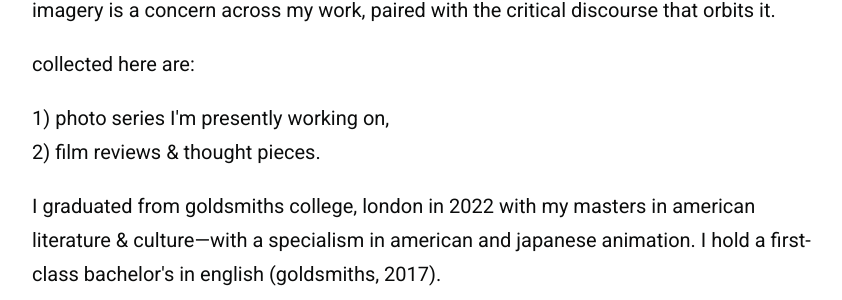
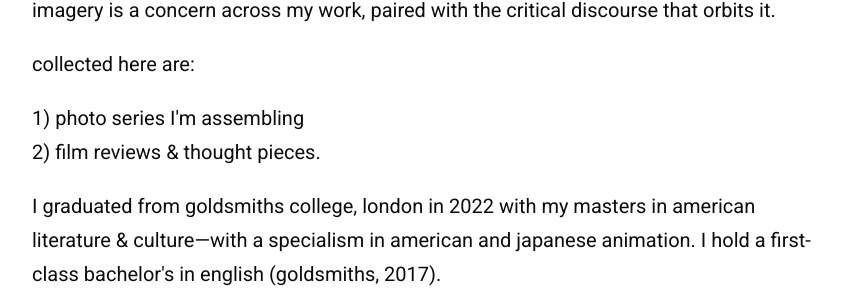
Before and after one commit to zoeurl/zoedowney.github.io, a Jekyll site: the page built from about/index.html, in a window 1280 px wide. Shown: the part 294-594 px from the top of the page, without its empty margins (208-1050 px from the left). Built offline with Jekyll 4.4.1, drawn with Linux system fonts in a browser that asks for light colours.

Commit message:
Update index.html

```diff
--- a/about/index.html
+++ b/about/index.html
@@ -12,7 +12,7 @@
 </p>
 collected here are:
 </p>
-1) photo series I'm presently working on,
+1) photo series I'm assembling
 <br>2) film reviews & thought pieces.
 </p>
 I graduated from goldsmiths college, london in 2022 with my masters in american literature & culture—with a specialism in american and japanese animation. I hold a first-class bachelor's in english (goldsmiths, 2017).
```
